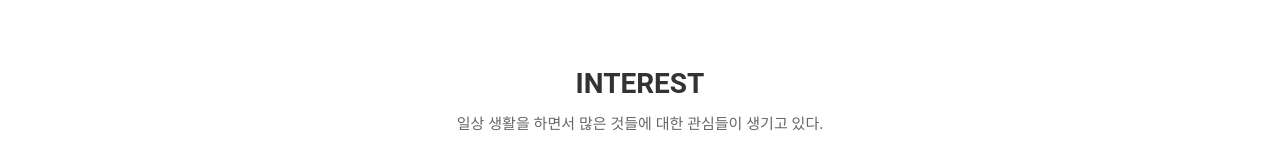
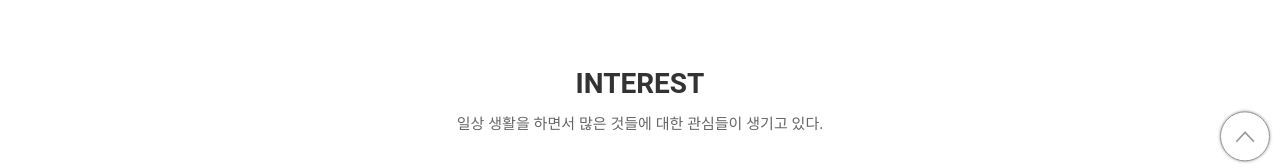
Before and after one commit to ldc84/.github.io, a Jekyll site: the page built from index.html, in a window 1280 px wide and 1400 px high, scrolled down 578 px. Shown: the part 1230-1397 px from the top of the window. Built offline with Jekyll 4.4.1, drawn with Linux system fonts in a browser that asks for light colours; some web fonts are replaced.

Commit message:
work modify

```diff
--- a/css/airspace.css
+++ b/css/airspace.css
@@ -141,6 +141,7 @@ header .navbar-default .navbar-nav li a.active {
 #quickTop {
     position:fixed; bottom:10px; right:10px;
     z-index:100;
+    opacity:0;
     transition:opacity 0.3s ease-in-out;
 }
 #quickTop a {
@@ -161,8 +162,8 @@ header .navbar-default .navbar-nav li a.active {
     line-height:0;
     text-indent:-9999px;
 }
-#quickTop.hide {
-    opacity:0;
+#quickTop.active {
+    opacity:1;
     transition:opacity 0.3s ease-in-out;
 }
 
--- a/js/main.js
+++ b/js/main.js
@@ -70,11 +70,11 @@ $(document).ready(function(){
 		if (winTop > 120) {
 			header.addClass('move');
 			logo.addClass('animated flipInY');
-			quickTop.addClass('hide animated bounceInUp');
+			quickTop.addClass('active animated bounceInUp');
 		}else {
 			header.removeClass('move');
 			logo.removeClass('animated flipInY');
-			quickTop.removeClass('hide animated bounceInUp');
+			quickTop.removeClass('active animated bounceInUp');
 		}
 	});
 
```
